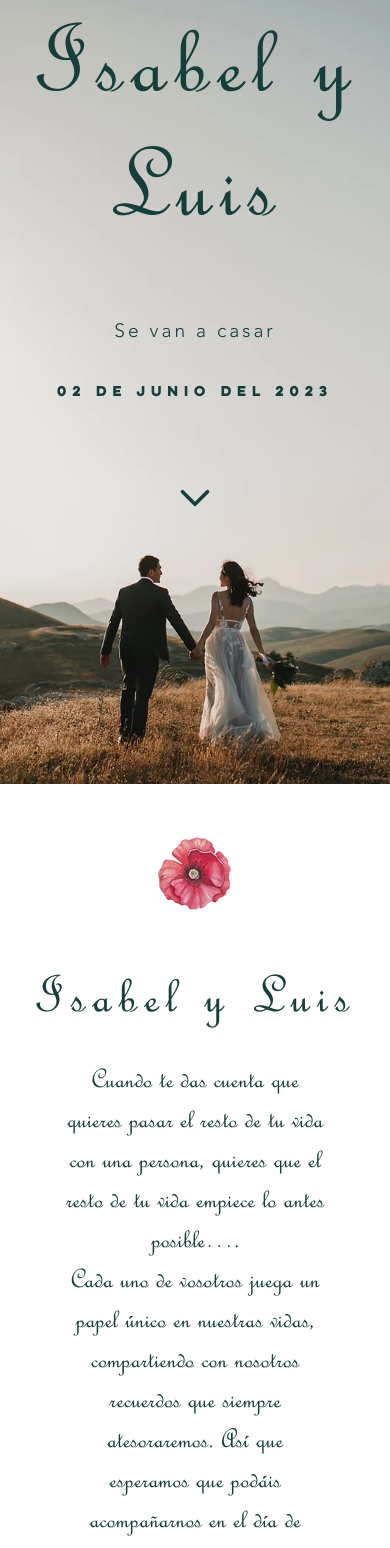
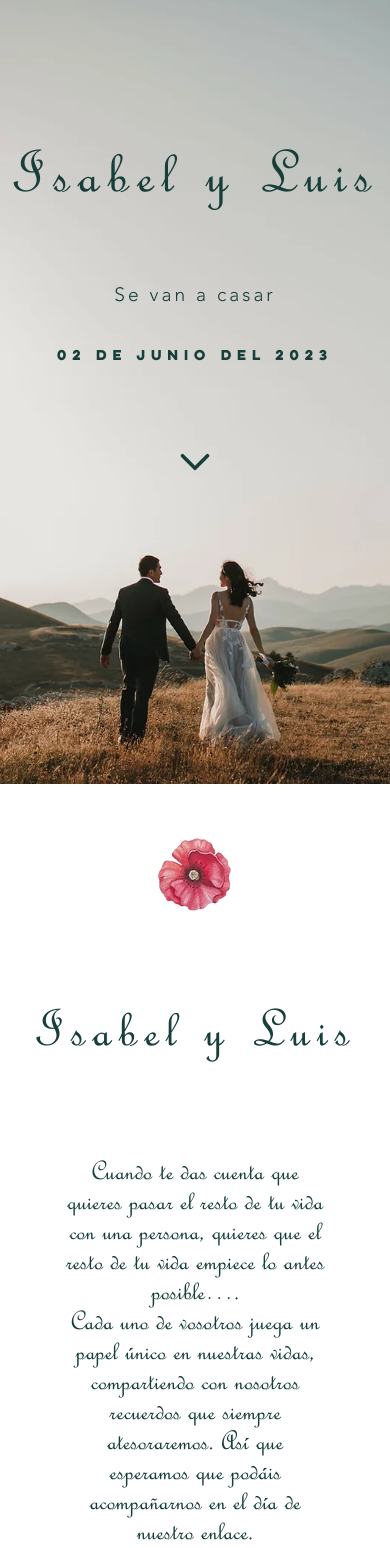
Before and after one commit to OscarEd08/wedding-page, a React (Vite) app: page / in a window 390 px wide. Shown: the part 60-1608 px from the top of the page. Built offline with nearby package versions, Linux system fonts and the light colour scheme.

Commit message:
arreglando responsive

```diff
--- a/src/components/MainPage/MainPage.css
+++ b/src/components/MainPage/MainPage.css
@@ -72,7 +72,8 @@
     }
 
     .img-txt:first-child {
-        font-size: 6.5rem;
+        margin-top: 0px;
+        font-size: 4rem;
     }
 
     .img-txt:nth-child(3) {
--- a/src/components/Nosotros/Nosotros.css
+++ b/src/components/Nosotros/Nosotros.css
@@ -17,7 +17,7 @@
     font-size: 2.3rem;
     font-family: "French Script MT";
     text-align: center;
-    margin-bottom: 100px;
+    margin-bottom: 50px;
     line-height: 60px;
 }
 
@@ -33,7 +33,7 @@
 
 @media screen and (max-width:530px) {
     .nosotros img{
-        margin: 50px 0;
+        margin: 20px 0;
     }
     .nosotros h1{
         font-size: 3.5rem;
@@ -41,6 +41,6 @@
     }
     .nosotros p{
         font-size: 1.8rem;
-        line-height: 40px;
+        line-height: 30px;
     }
 }
```
